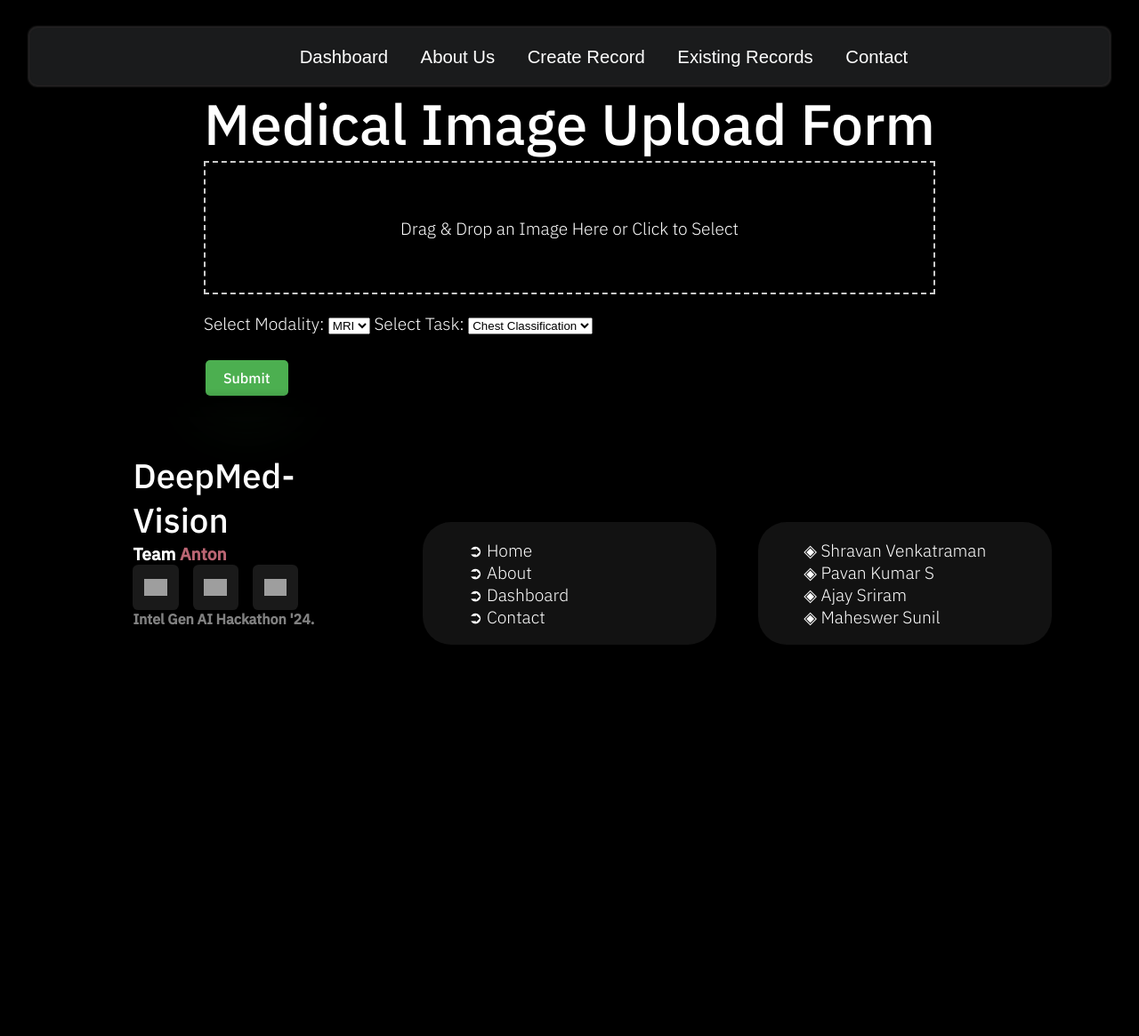
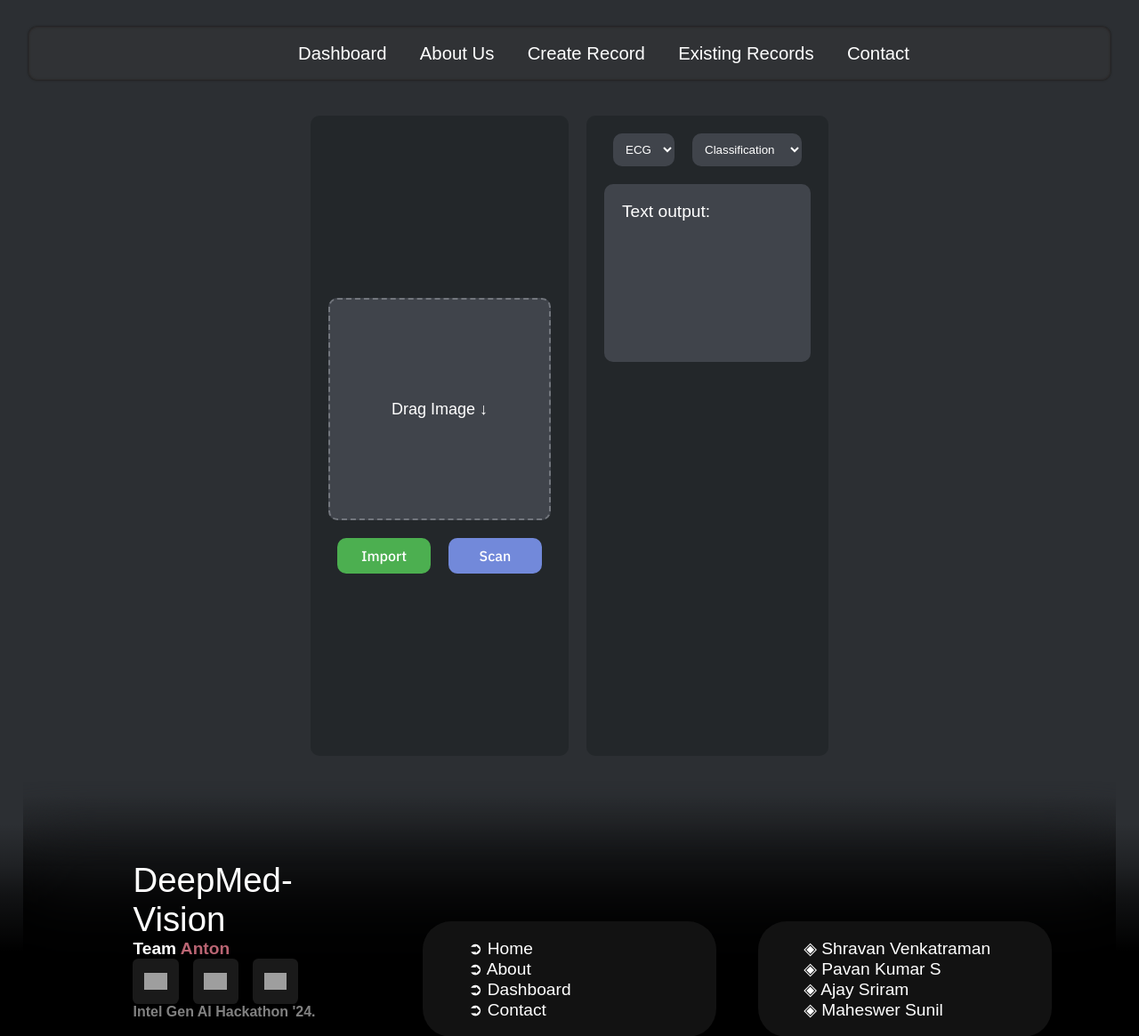
Before and after one commit to shravan-18/DeepMed-Vision, a Django app: page /scanner/1 in a window 1280 px wide. Shown: the top 1165 px of the page at 89% size. Before the commit the page ends 725 px from the top, so only its background shows below. Run offline with Django 5.2, Linux system fonts and the light colour scheme; a user stored in the database is signed in; grey boxes are pictures that could not be loaded.

Commit message:
Ajaychanges

```diff
--- a/DeepMedVision/DeepMedApp/templates/DeepMedApp/scanner.html
+++ b/DeepMedVision/DeepMedApp/templates/DeepMedApp/scanner.html
@@ -5,80 +5,177 @@
 
 {% block extra_styles %}
     <style>
-        /* Basic styling for the drag-and-drop area */
-        #drop-zone {
+        /* General Page Styling */
+        body {
+            background-color: #2c2f33;
+            color: white;
+            font-family: 'Arial', sans-serif;
+        }
+
+        /* Container to center everything */
+        .container {
+            display: flex;
+            flex-direction: row;
+            justify-content: space-between;
+            padding: 40px;
+            height: 100vh;
             width: 100%;
-            height: 150px;
-            border: 2px dashed #ccc;
+        }
+
+        /* Left Section for Drag and Drop */
+        .left-section {
+            flex: 1;
             display: flex;
             justify-content: center;
             align-items: center;
-            margin-bottom: 20px;
+            flex-direction: column;
+            border-radius: 10px;
+            background-color: #23272a;
+            padding: 20px;
+            margin-right: 20px;
+        }
+
+        #drop-zone {
+            width: 250px;
+            height: 250px;
+            background-color: #40444b;
+            border: 2px dashed #72767d;
+            display: flex;
+            justify-content: center;
+            align-items: center;
+            color: #ffffff;
+            font-size: 18px;
+            cursor: pointer;
+            text-align: center;
+            border-radius: 10px;
+        }
+
+        #drop-zone.dragover {
+            background-color: #4CAF50;
+        }
+
+        /* Import and Scan Buttons */
+        .btn-container {
+            display: flex;
+            justify-content: space-between;
+            width: 100%;
+            margin-top: 20px;
+        }
+
+        .btn-container button {
+            flex: 1;
+            margin: 0 10px;
+            padding: 10px;
+            border-radius: 10px;
+            border: none;
+            color: #fff;
+            font-size: 16px;
             cursor: pointer;
         }
 
-        #drop-zone.dragover {
-            background-color: #f0f0f0;
+        #import-btn {
+            background-color: #4CAF50;
         }
 
-        /* Style for the submit button */
-        button[type="submit"] {
-            background-color: #4CAF50; /* Green background */
-            border: none;  /* Remove borders */
-            color: white;  /* White text */
-            padding: 10px 20px;  /* Some padding */
-            text-align: center;  /* Centered text */
-            text-decoration: none;  /* Remove underline */
-            display: inline-block;  /* Display inline */
-            font-size: 16px;  /* Set a font size */
-            margin: 4px 2px;  /* Add some margin */
-            cursor: pointer;  /* Pointer cursor on hover */
-            border-radius: 5px;  /* Rounded corners */
-            transition: background-color 0.3s ease;  /* Smooth hover effect */
+        #import-btn:hover {
+            background-color: #45a049;
         }
 
-        button[type="submit"]:hover {
-            background-color: #45a049;  /* Darker green on hover */
+        #scan-btn {
+            background-color: #7289da;
+        }
+
+        #scan-btn:hover {
+            background-color: #677bc4;
+        }
+
+        /* Right Section */
+        .right-section {
+            flex: 2;
+            background-color: #23272a;
+            border-radius: 10px;
+            padding: 20px;
+        }
+
+        .dropdowns {
+            display: flex;
+            justify-content: space-between;
+            margin-bottom: 20px;
+        }
+
+        select {
+            flex: 1;
+            padding: 10px;
+            border-radius: 10px;
+            margin: 0 10px;
+            background-color: #40444b;
+            color: #ffffff;
+            border: none;
+        }
+
+        .output-box {
+            background-color: #40444b;
+            color: #fff;
+            padding: 20px;
+            border-radius: 10px;
+            height: 200px;
+            overflow-y: auto;
+        }
+
+        /* General Button Styling */
+        button {
+            cursor: pointer;
         }
     </style>
 {% endblock %}
 
 {% block content %}
-    <h2>Medical Image Upload Form</h2>
-    <form id="upload-form" method="POST" enctype="multipart/form-data">
-        {% csrf_token %}
-        <!-- Drag and Drop Placeholder -->
-        <div id="drop-zone">Drag & Drop an Image Here or Click to Select</div>
+<div class="container">
+    <!-- Left Section: Drag and Drop Area -->
+    <div class="left-section">
+        <div id="drop-zone">Drag Image ↓</div>
         <input type="file" id="file-input" name="image" accept="image/*" style="display:none;">
 
-        <!-- Dropdown for medical image modality -->
-        <label for="modality">Select Modality:</label>
-        <select id="modality" name="modality">
+        <div class="btn-container">
+            <button id="import-btn">Import</button>
+            <button id="scan-btn">Scan</button>
+        </div>
+    </div>
+
+    <!-- Right Section: Dropdowns and Output -->
+    <div class="right-section">
+        <div class="dropdowns">
+            <select id="modality">
+                <option value="ECG">ECG</option>
                 <option value="MRI">MRI</option>
                 <option value="CT">CT</option>
             </select>
 
-        <!-- Dropdown for image task -->
-        <label for="task">Select Task:</label>
-        <select id="task" name="task">
-            <option value="chest_classification">Chest Classification</option>
-            <option value="segmentation">Segmentation</option>
+            <select id="task">
+                <option value="Classification">Classification</option>
+                <option value="Segmentation">Segmentation</option>
             </select>
+        </div>
 
-        <br><br>
-        <button type="submit">Submit</button>
-    </form>
+        <div class="output-box" id="output">
+            Text output:
+        </div>
+    </div>
+</div>
 {% endblock %}
 
 {% block extra_scripts %}
 <script>
-        // Drag and Drop functionality
+    document.addEventListener('DOMContentLoaded', function () {
         const dropZone = document.getElementById('drop-zone');
         const fileInput = document.getElementById('file-input');
+        const outputBox = document.getElementById('output');
         let file;
 
+        // Open file dialog when clicking the drop area
         dropZone.addEventListener('click', () => fileInput.click());
 
+        // Drag-and-drop functionality
         dropZone.addEventListener('dragover', (e) => {
             e.preventDefault();
             dropZone.classList.add('dragover');
@@ -90,36 +187,60 @@
             e.preventDefault();
             dropZone.classList.remove('dragover');
             file = e.dataTransfer.files[0];
-            console.log(file);
+            if (file) {
+                outputBox.innerText = `File: ${file.name}`;
+            } else {
+                outputBox.innerText = 'Failed to load file!';
+            }
         });
 
+        // Manual file selection
         fileInput.addEventListener('change', (e) => {
             file = e.target.files[0];
-            console.log(file);
+            if (file) {
+                outputBox.innerText = `File: ${file.name}`;
+            } else {
+                outputBox.innerText = 'No file selected!';
+            }
         });
 
-        // Handle form submission via AJAX
-        document.getElementById('upload-form').addEventListener('submit', (e) => {
+        // AJAX form submission using the Import button
+        document.getElementById('import-btn').addEventListener('click', (e) => {
             e.preventDefault();
+
+            if (!file) {
+                outputBox.innerText = 'No file selected!';
+                return;
+            }
+
+            const modalityElement = document.getElementById('modality');
+            const taskElement = document.getElementById('task');
+            const csrfToken = document.querySelector('[name=csrfmiddlewaretoken]').value;
+
+            if (!modalityElement || !taskElement || !csrfToken) {
+                outputBox.innerText = 'Modality, task, or CSRF token not found!';
+                return;
+            }
 
             const formData = new FormData();
             formData.append('image', file);
-            formData.append('modality', document.getElementById('modality').value);
-            formData.append('task', document.getElementById('task').value);
+            formData.append('modality', modalityElement.value);
+            formData.append('task', taskElement.value);
 
             fetch('/upload/', {
                 method: 'POST',
                 body: formData,
                 headers: {
-                    'X-CSRFToken': document.querySelector('[name=csrfmiddlewaretoken]').value
+                    'X-CSRFToken': csrfToken
                 }
             })
             .then(response => response.json())
             .then(data => {
-                console.log('Success:', data);
+                outputBox.innerText = 'Success: ' + JSON.stringify(data);
             })
             .catch(error => {
-                console.error('Error:', error);
+                outputBox.innerText = 'Error: ' + error;
+            });
         });
     });
 </script>
```
Also changed, not shown: DeepMedVision/db.sqlite3, 1 other file. Lines whose indentation alone changed are shown as unchanged.
